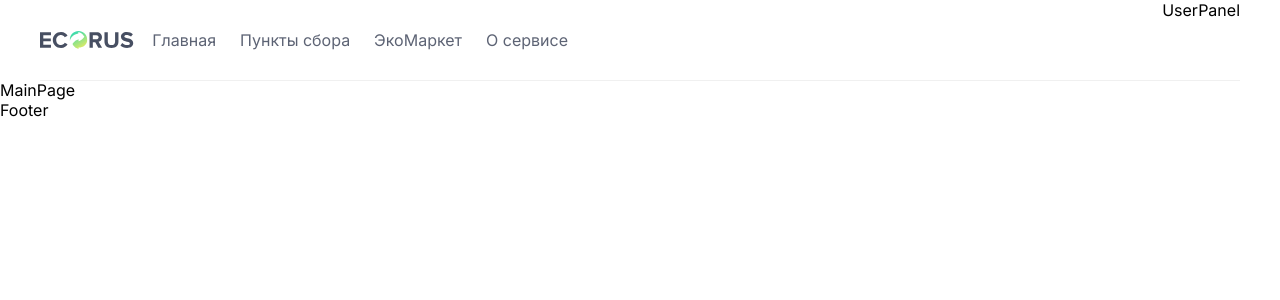
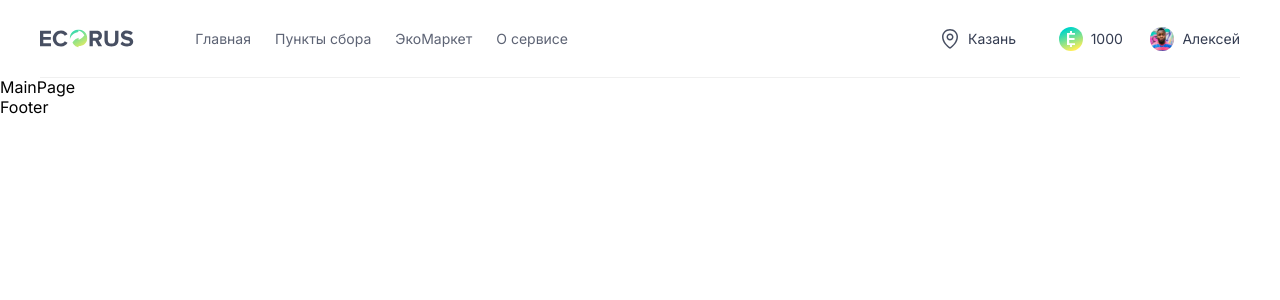
Before and after one commit to goofyasskid/ReactAgona, a React (Create React App) app: page / in a window 1280 px wide. Shown: the top 300 px of the page. Built offline with nearby package versions, Linux system fonts and the light colour scheme.

Commit message:
header finished

```diff
--- a/src/App.sass
+++ b/src/App.sass
@@ -8,3 +8,7 @@ ul
 a
     text-decoration: none
     color: rgba(0, 11, 38, 0.64)
+
+p, h1, h2, h3, h4, h5, h6
+    padding: 0
+    margin: 0
--- a/src/components/footer/Footer.tsx
+++ b/src/components/footer/Footer.tsx
@@ -2,7 +2,7 @@ import React from 'react'
 
 type Props = {}
 
-const Footer = (props: Props) => {
+const Footer = () => {
   return (
     <div>Footer</div>
   )
--- a/src/components/ui/navbar/Navbar.module.sass
+++ b/src/components/ui/navbar/Navbar.module.sass
@@ -9,3 +9,7 @@
             > li
                 padding: 0 12px
                 white-space: nowrap
+                font-size: 14px
+                a
+                    &:hover
+                        color: black
--- a/src/components/ui/userPanel/UserPanel.module.sass
+++ b/src/components/ui/userPanel/UserPanel.module.sass
@@ -0,0 +1,20 @@
+.user_panel
+    width: 25%
+    align-items: center
+    margin: auto 0
+    > ul
+        padding: 0
+        display: flex
+        justify-content: space-between
+        > li
+            display: flex
+            align-items: center
+            color: rgba(0, 11, 38, 0.8)
+            font-size: 14px
+            cursor: pointer
+            &:hover
+                color: black
+            > img
+                margin-right: 8px
+    &__point
+        padding-right: 15px
--- a/src/components/ui/userPanel/UserPanel.tsx
+++ b/src/components/ui/userPanel/UserPanel.tsx
@@ -1,10 +1,27 @@
-import style from './UserPanel.module.sass'
-type Props = {}
+import avatar from "../../../assets/avatar.svg";
+import money from "../../../assets/money.svg";
+import point from "../../../assets/point.svg";
+import style from "./UserPanel.module.sass";
 
-const UserPanel = (props: Props) => {
+const UserPanel = () => {
   return (
-    <div>UserPanel</div>
-  )
-}
+    <div className={style.user_panel}>
+      <ul>
+        <li className={style.user_panel__point}>
+          <img src={point} alt="point" />
+          <p>Казань</p>
+        </li>
+        <li>
+          <img src={money} alt="money" />
+          <p>1000</p>
+        </li>
+        <li>
+          <img src={avatar} alt="avatar" />
+          <p>Алексей</p>
+        </li>
+      </ul>
+    </div>
+  );
+};
 
-export default UserPanel
+export default UserPanel;
```
Also changed, not shown: src/assets/avatar.svg (added), src/assets/point.svg (renamed from src/assets/poin.svg).
